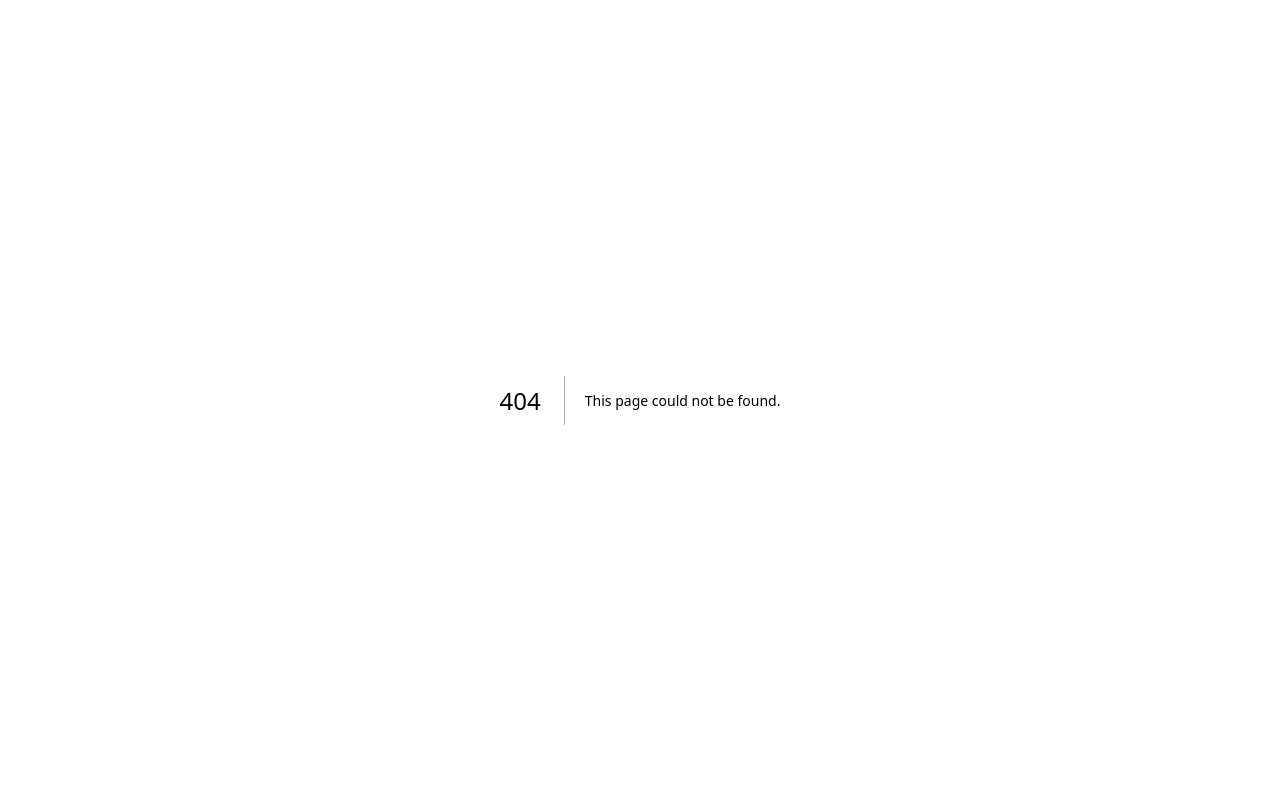
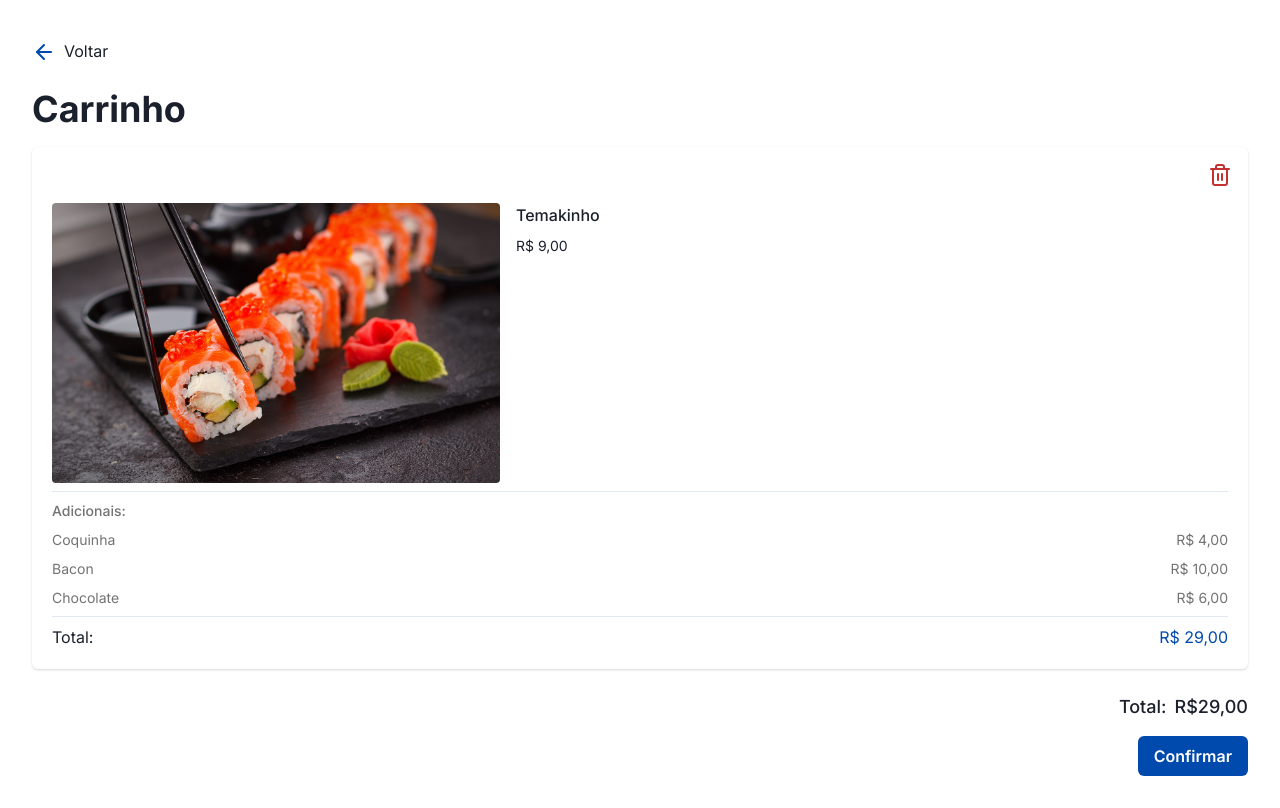
Before and after one commit to jflopes21/gino, a Next.js app: page /clientes/carrinho in a window 1280 px wide. Before the commit this address had no page. Built offline with nearby package versions, Linux system fonts and the light colour scheme.

Commit message:
feat(GINOVEI-7): Add Chart Page

```diff
--- /dev/null
+++ b/src/app/(website)/clientes/carrinho/page.tsx
@@ -0,0 +1,5 @@
+import Cart from "@/components/(website)/clientes/carrinho";
+
+export default function Page(): JSX.Element {
+  return <Cart />;
+}
--- /dev/null
+++ b/src/components/(website)/clientes/carrinho/index.tsx
@@ -0,0 +1,122 @@
+"use client";
+
+import {
+  Box,
+  Button,
+  Card,
+  CardBody,
+  CardHeader,
+  Heading,
+  HStack,
+  IconButton,
+  Image,
+  StackDivider,
+  Text,
+  VStack
+} from "@chakra-ui/react";
+import { ArrowLeft, Trash2 } from "lucide-react";
+import { useRouter } from "next/navigation";
+
+export default function Cart(): JSX.Element {
+  const router = useRouter();
+
+  const handleToGoBack = (): void => {
+    router.push("/clientes/dashboard");
+  };
+
+  return (
+    <Box w='full' p={8} display='flex' flexDirection='column' gap={4}>
+      <Button
+        p={0}
+        justifyContent='flex-start'
+        leftIcon={<ArrowLeft color='#004aad' />}
+        fontWeight='normal'
+        onClick={handleToGoBack}
+        variant='ghost'>
+        Voltar
+      </Button>
+      <Heading w='full'>Carrinho</Heading>
+      <VStack w='full' spacing={6}>
+        <Card w='full'>
+          <CardHeader
+            w='full'
+            h='full'
+            p={0}
+            display='flex'
+            justifyContent='flex-end'
+            py={2}
+            px={2}>
+            <IconButton
+              variant='ghost'
+              colorScheme='red'
+              aria-label='deletar item'
+              icon={<Trash2 />}
+            />
+          </CardHeader>
+          <CardBody w='full' pt={0}>
+            <VStack w='full' divider={<StackDivider />}>
+              <HStack w='full' spacing={4} alignItems='flex-start'>
+                <Image
+                  alt='sushi'
+                  src='/sushi1.jpg'
+                  w='50%'
+                  maxH='280px'
+                  objectFit='cover'
+                  rounded={4}
+                />
+                <VStack w='full' alignItems='flex-start'>
+                  <Text fontWeight='medium'>Temakinho</Text>
+                  <Text fontSize='14px'>R$ 9,00</Text>
+                </VStack>
+              </HStack>
+              <VStack w='full' alignItems='flex-start'>
+                <Text fontWeight='medium' color='secondary.500' fontSize='14px'>
+                  Adicionais:
+                </Text>
+                <HStack w='full' justifyContent='space-between'>
+                  <Text fontSize='14px' color='secondary.500'>
+                    Coquinha
+                  </Text>
+                  <Text fontSize='14px' color='secondary.500'>
+                    R$ 4,00
+                  </Text>
+                </HStack>
+                <HStack w='full' justifyContent='space-between'>
+                  <Text fontSize='14px' color='secondary.500'>
+                    Bacon
+                  </Text>
+                  <Text fontSize='14px' color='secondary.500'>
+                    R$ 10,00
+                  </Text>
+                </HStack>
+                <HStack w='full' justifyContent='space-between'>
+                  <Text fontSize='14px' color='secondary.500'>
+                    Chocolate
+                  </Text>
+                  <Text fontSize='14px' color='secondary.500'>
+                    R$ 6,00
+                  </Text>
+                </HStack>
+              </VStack>
+              <HStack w='full' justifyContent='space-between'>
+                <Text>Total: </Text>
+                <Text color='primary.600'>R$ 29,00</Text>
+              </HStack>
+            </VStack>
+          </CardBody>
+        </Card>
+        <VStack w='full' alignItems='flex-end' spacing={4}>
+          <HStack w='full' justifyContent='flex-end'>
+            <Text fontSize='18px' fontWeight='medium'>
+              Total:{" "}
+            </Text>
+            <Text fontSize='18px' fontWeight='medium'>
+              R$29,00
+            </Text>
+          </HStack>
+          <Button variant='primary'>Confirmar</Button>
+        </VStack>
+      </VStack>
+    </Box>
+  );
+}
```
Also changed, not shown: src/components/(website)/clientes/produto/index.tsx (+9 -2 lines).
